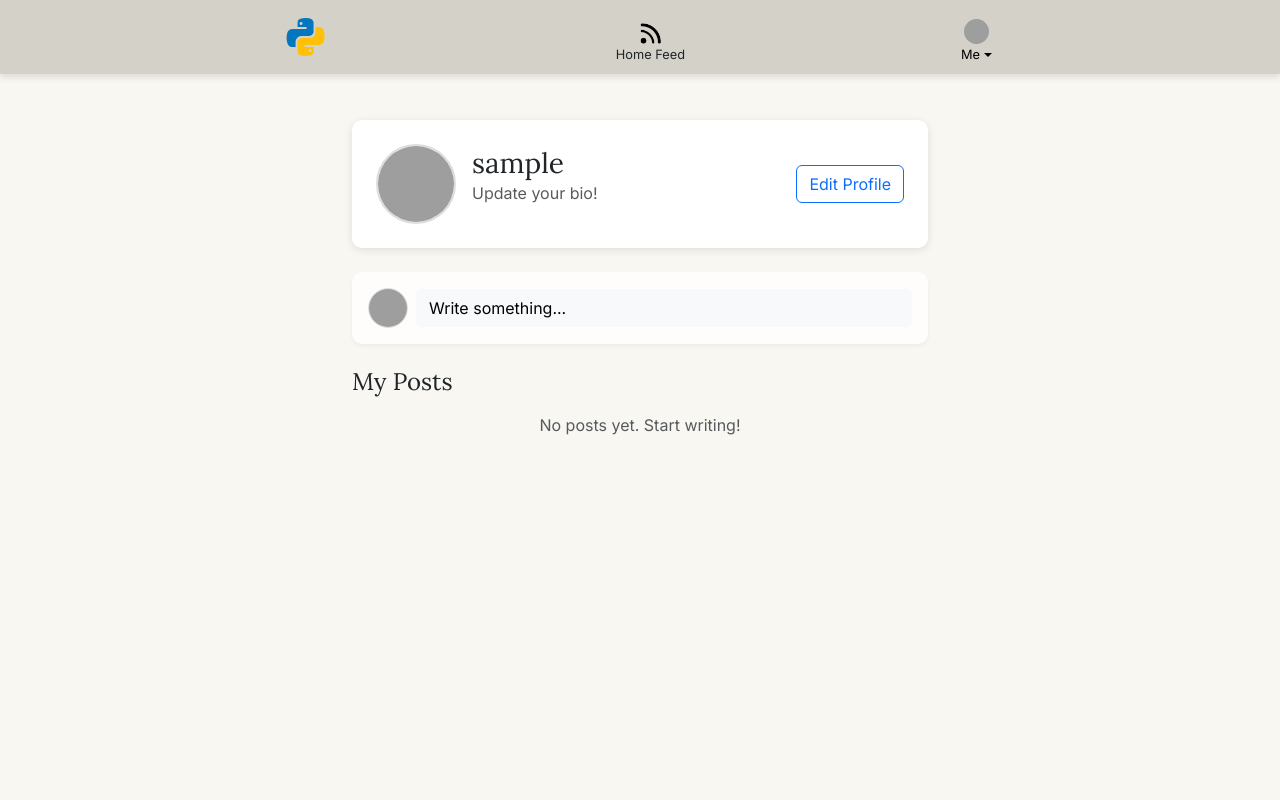
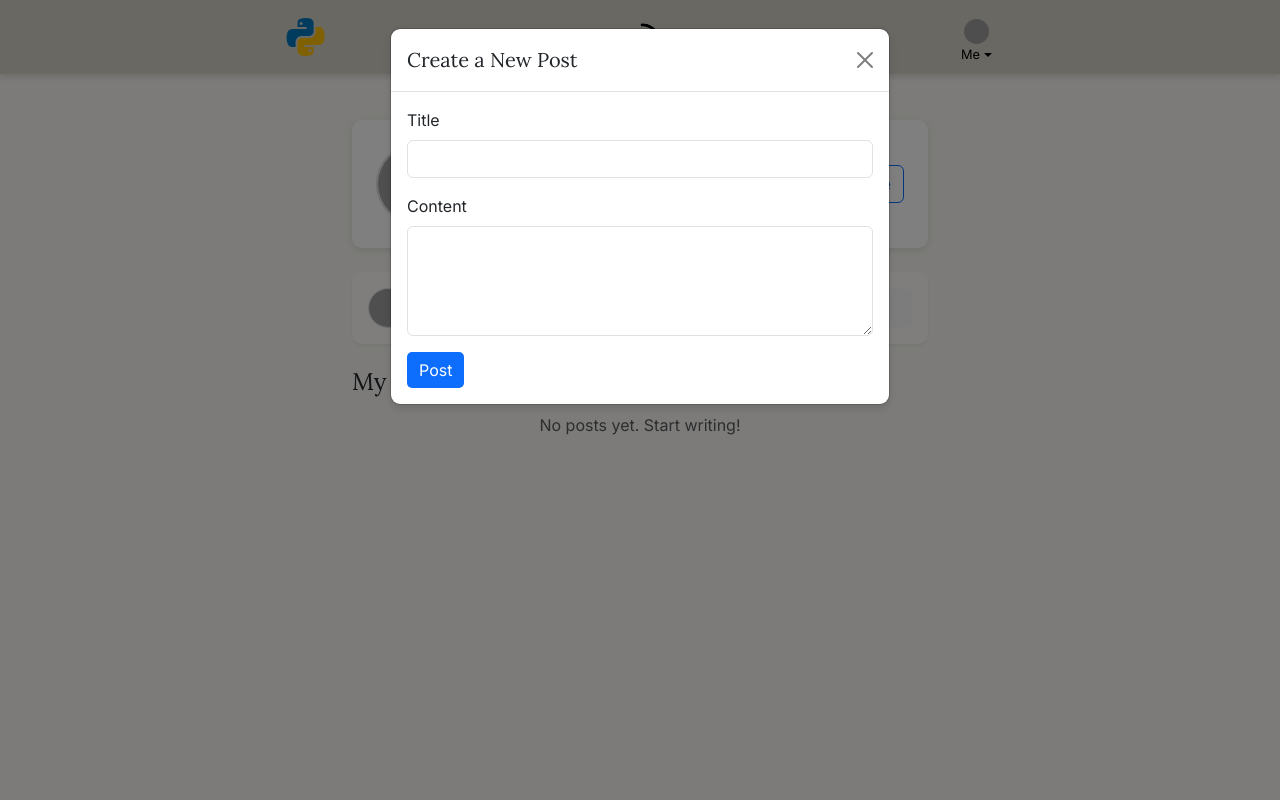
Before and after one commit to jackiedallas/django-blog-website, a Django app: a page that uses blog_website/blog/templates/blog/profile.html in a window 1280 px wide, after a click on "Write something...". Run offline with Django 5.2, Linux system fonts and the light colour scheme; the visitor is signed in with stand-in values (Sample User, id 1); data comes from the database, SQL or seed files in the repository; data that the repository does not hold is empty; grey boxes are pictures that could not be loaded.

Commit message:
added icons for post cards, added function to views file to delete posts.

```diff
--- a/blog_website/blog/templates/blog/profile.html
+++ b/blog_website/blog/templates/blog/profile.html
@@ -42,10 +42,16 @@
                 <small class="text-muted">{{ post.created_at }}</small>
 
                 <div class="d-flex justify-content-between mt-2">
-                    <a href="{% url 'post_detail' post.slug %}" class="btn btn-sm btn-outline-primary">Read More</a>
+                    <a href="{% url 'post_detail' post.slug %}" class="">
+                        <img src="{% static 'blog/images/more-icon.png' %}" alt="Read More" height="20" width="20">
+                    </a>
                     {% if user == request.user %}
-                        <a href="#" class="btn btn-sm btn-outline-secondary">Edit</a>
-                        <a href="#" class="btn btn-sm btn-outline-danger">Delete</a>
+                        <a href="#" class="">
+                            <img src="{% static 'blog/images/edit-icon.png' %}" alt="Edit" height="20" width="20">
+                        </a>
+                        <a href="#" class="">
+                            <img src="{% static 'blog/images/delete-icon.png' %}" alt="Delete" height="20" width="20">
+                        </a>
                     {% endif %}
                 </div>
             </div>
@@ -54,4 +60,31 @@
         <p class="text-muted text-center">No posts yet. Start writing!</p>
     {% endfor %}
 </div>
+<!-- Bootstrap Modal -->
+<div class="modal fade" id="createPostModal" tabindex="-1" aria-labelledby="createPostModalLabel" aria-hidden="true">
+    <div class="modal-dialog">
+        <div class="modal-content">
+            <div class="modal-header">
+                <h5 class="modal-title" id="createPostModalLabel">Create a New Post</h5>
+                <button type="button" class="btn-close" data-bs-dismiss="modal" aria-label="Close"></button>
+            </div>
+            <div class="modal-body">
+                <!-- Post Form -->
+                <form method="POST" action="{% url 'create_post' %}">
+                    {% csrf_token %}
+                    <input type="hidden" name="next" value="{% url 'profile' user.username %}">
+                    <div class="mb-3">
+                        <label for="postTitle" class="form-label">Title</label>
+                        <input type="text" class="form-control" id="postTitle" name="title" required>
+                    </div>
+                    <div class="mb-3">
+                        <label for="postContent" class="form-label">Content</label>
+                        <textarea class="form-control" id="postContent" name="content" rows="4" required></textarea>
+                    </div>
+                    <button type="submit" class="btn btn-primary">Post</button>
+                </form>
+            </div>
+        </div>
+    </div>
+</div>
 {% endblock %}
--- a/blog_website/blog/views.py
+++ b/blog_website/blog/views.py
@@ -103,3 +103,14 @@ def create_post(request):
     else:
         form = PostForm()
     return render(request, 'blog/create_post.html', {'form': form})
+
+
+@login_required
+def delete_post(request, post_id):
+    """View to delete a post."""
+    post = get_object_or_404(Post, id=post_id)
+
+    if request.user == post.author:
+        post.delete()
+        return redirect('profile', username=request.user.username)  # redirect back to profile
+    return redirect('profile', username=request.user.username)
```
Also changed, not shown: blog_website/blog/templates/blog/home.html (+6 -2 lines), blog_website/blog/static/blog/images/delete-icon.png (added), blog_website/blog/static/blog/images/edit-icon.png (added), blog_website/blog/static/blog/images/like-icon.png (added), blog_website/blog/static/blog/images/more-icon.png (added).
